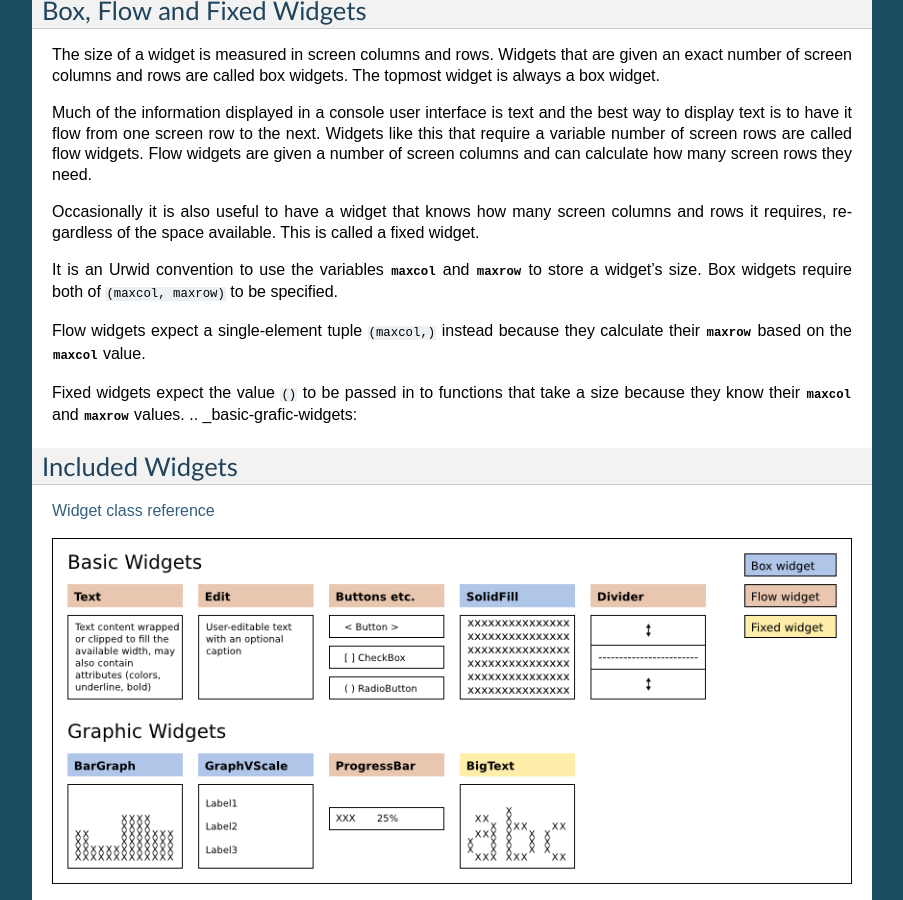
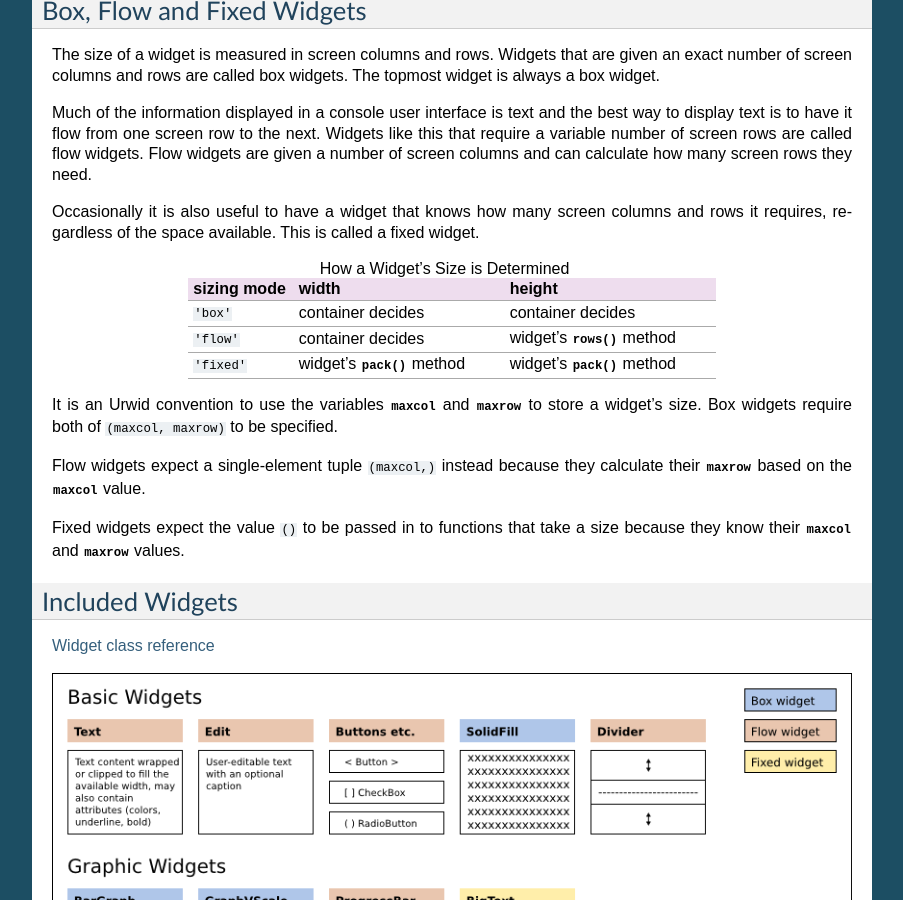
Before and after one commit to urwid/urwid, a Sphinx documentation site: the page built from docs/manual/widgets.rst, in a window 1280 px wide and 900 px high, scrolled down 1151 px. Shown: the whole window, without its empty margins (198-1101 px from the left). Built offline with Sphinx 7.4.7, drawn with Linux system fonts in a browser that asks for light colours; pages that are not in the unit, such as notebooks, are missing from menus.

Commit message:
manual: widget sizing table

```diff
--- a/docs/manual/widgets.rst
+++ b/docs/manual/widgets.rst
@@ -66,6 +66,23 @@ Occasionally it is also useful to have a widget that knows how many screen
 columns and rows it requires, regardless of the space available. This is
 called a fixed widget.
 
+.. list-table:: How a Widget's Size is Determined
+   :widths: 20 40 40
+   :header-rows: 1
+
+   * - sizing mode
+     - width
+     - height
+   * - ``'box'``
+     - container decides
+     - container decides
+   * - ``'flow'``
+     - container decides
+     - widget's :meth:`rows() <Widget.rows>` method
+   * - ``'fixed'``
+     - widget's :meth:`pack() <Widget.pack>` method
+     - widget's :meth:`pack() <Widget.pack>` method
+
 It is an Urwid convention to use the variables :attr:`maxcol` and
 :attr:`maxrow` to store a widget's size. Box widgets require both of ``(maxcol,
 maxrow)`` to be specified.
@@ -75,6 +92,7 @@ calculate their :attr:`maxrow` based on the :attr:`maxcol` value.
 
 Fixed widgets expect the value ``()`` to be passed in to functions that take
 a size because they know their :attr:`maxcol` and :attr:`maxrow` values.
+
 .. _basic-grafic-widgets:
 
 Included Widgets
```
